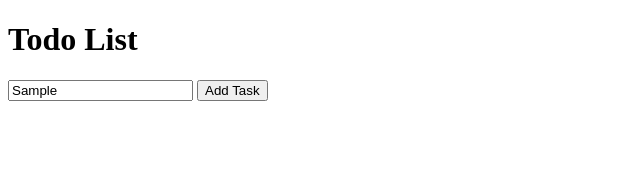
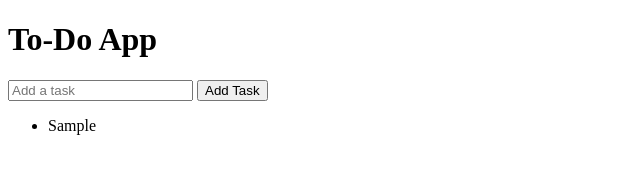
Before and after one commit to ganeshjag4/todo_project, a plain HTML site: page index.html in a window 1280 px wide. Both pictures are taken after typing "Sample" into the empty fields and a click on the button "Add Task". Shown: the whole page, without its empty margins (0-640 px from the left). Drawn offline with Linux system fonts and the light colour scheme.

Commit message:
added task list functionality

```diff
--- a/index.html
+++ b/index.html
@@ -3,15 +3,19 @@
 <head>
     <meta charset="UTF-8">
     <meta name="viewport" content="width=device-width, initial-scale=1.0">
-    <title>Todo List</title>
+    <title>To-Do App</title>
+    <link rel="stylesheet" href="style.css">
 </head>
 <body>
-    <h1>Todo List</h1>
-    <ul id="todo-list">
-        <!-- List of tasks will appear here -->
+    <h1>To-Do App</h1>
+
+    <input type="text" id="taskInput" placeholder="Add a task">
+    <button id="addButton">Add Task</button>
+
+    <ul id="taskList">
+        <!-- Task list will appear here -->
     </ul>
-    <input type="text" id="task-input" placeholder="Add a new task">
-    <button onclick="addTask()">Add Task</button>
-    <script src="app.js"></script>
+
+    <script src="script.js"></script>
 </body>
 </html>
--- /dev/null
+++ b/script.js
@@ -0,0 +1,23 @@
+// Get references to the HTML elements
+const taskInput = document.getElementById('taskInput');
+const addButton = document.getElementById('addButton');
+const taskList = document.getElementById('taskList');
+
+// Function to add a task
+function addTask() {
+    const task = taskInput.value.trim(); // Get the task input value and trim any extra spaces
+
+    if (task !== "") {
+        const listItem = document.createElement('li'); // Create a new list item
+        listItem.textContent = task; // Set the text of the list item to the task
+
+        // Add the list item to the task list
+        taskList.appendChild(listItem);
+
+        // Clear the input field after adding the task
+        taskInput.value = "";
+    }
+}
+
+// Add event listener to the button
+addButton.addEventListener('click', addTask);
```
